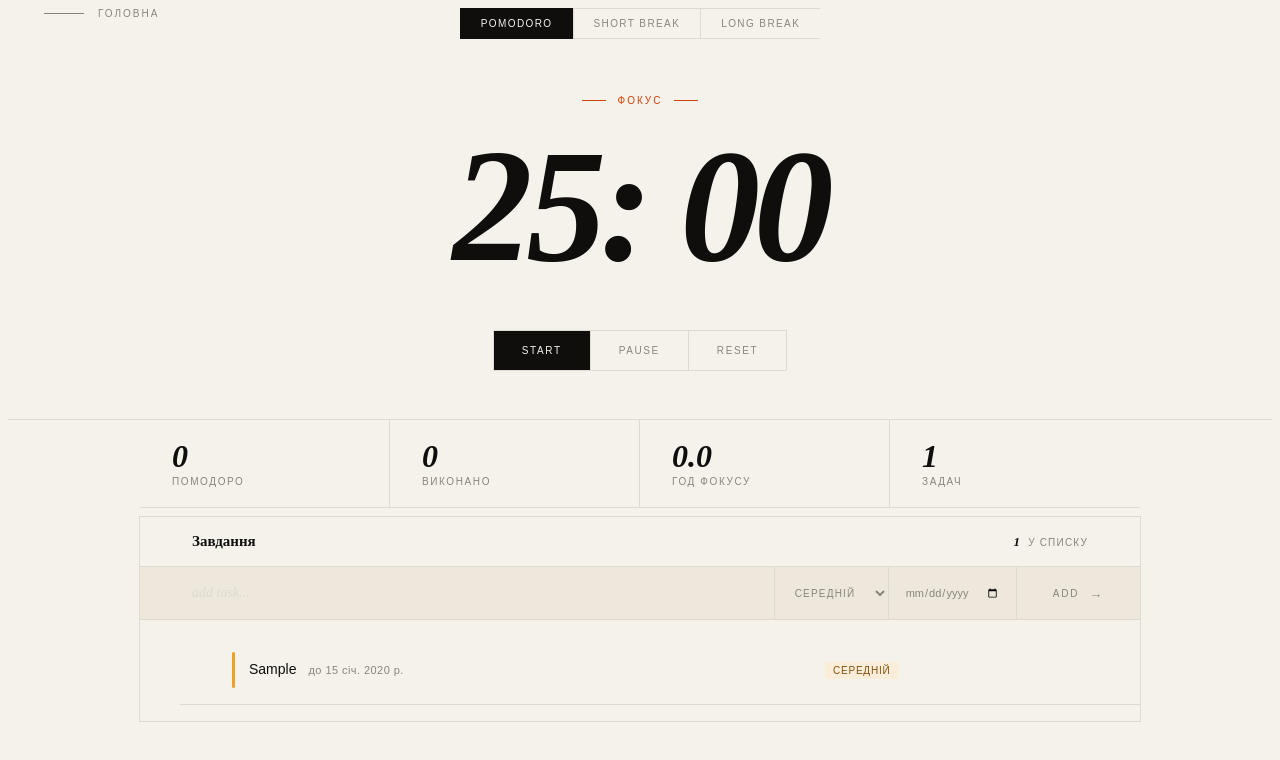
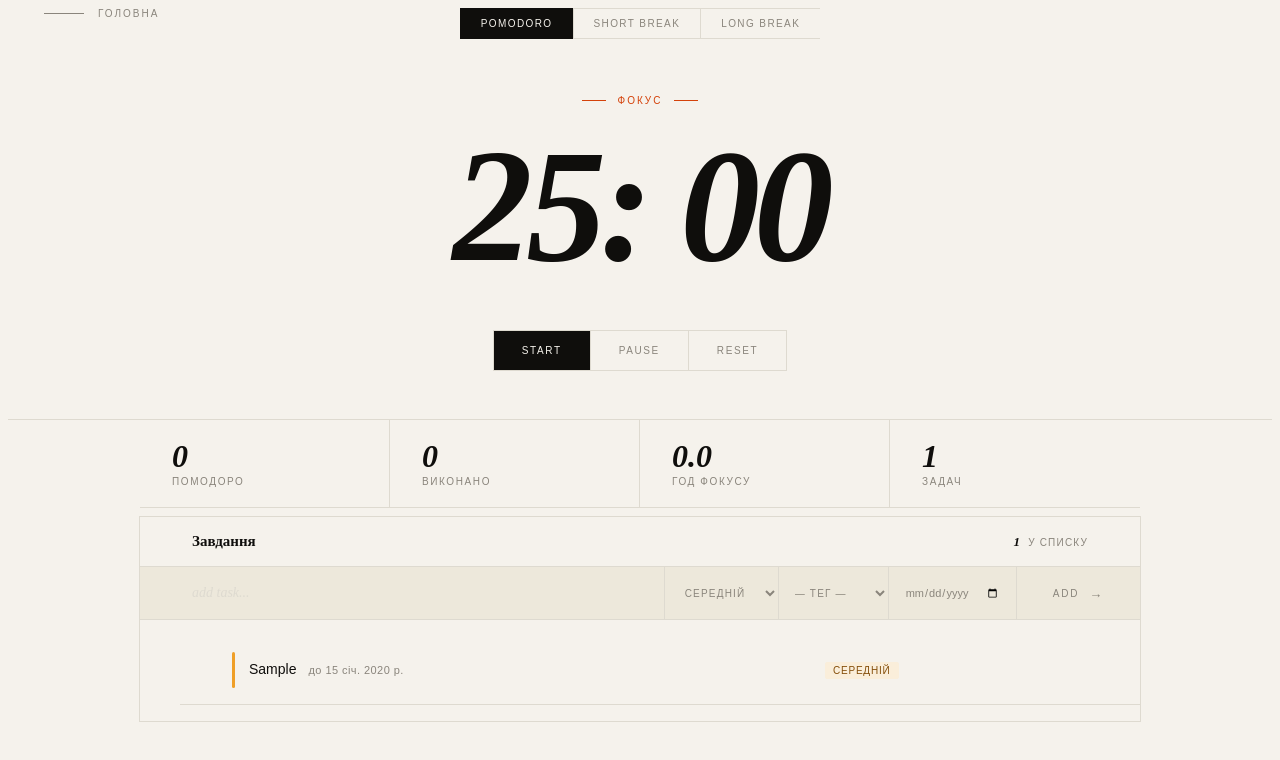
Before and after one commit to dawabodnar/focusflow, a React (Vite) app: page /app in a window 1280 px wide. Both pictures are taken after typing "Sample", "2020-01-15" into the empty fields and a click on the button "ADD". Shown: the top 760 px of the page. Built offline with nearby package versions, Linux system fonts and the light colour scheme; no server answers.

Commit message:
add tags to tasks

```diff
--- a/src/TodoList.css
+++ b/src/TodoList.css
@@ -197,3 +197,30 @@ border: 1px solid var(--border)
   outline: none;
   background: var(--warm);
 }
+.todo-tag {
+  font-size: 9px;
+  padding: 2px 8px;
+  border-radius: 2px;
+  letter-spacing: 0.1em;
+  text-transform: uppercase;
+  font-weight: 500;
+  flex-shrink: 0;
+}
+.todo-tag-work { background: #E6F1FB; color: #185FA5; }
+.todo-tag-study { background: #EAF3DE; color: #3B6D11; }
+.todo-tag-personal { background: #EEEDFE; color: #534AB7; }
+
+.todo-tag-select {
+  background: none;
+  border: none;
+  border-right: 1px solid var(--border);
+  padding: 0 12px;
+  font-family: 'Instrument Sans', sans-serif;
+  font-size: 10px;
+  font-weight: 500;
+  letter-spacing: 0.12em;
+  text-transform: uppercase;
+  color: var(--muted);
+  cursor: pointer;
+  outline: none;
+}
--- a/src/TodoList.jsx
+++ b/src/TodoList.jsx
@@ -7,25 +7,32 @@ const PRIORITY_LABELS = {
     low: "низький",
 };
 
+const TAG_LABELS = {
+    work: "Work",
+    study: "Study",
+    personal: "Personal",
+    none: "",
+};
+
 function TodoList({ credential, ActiveTasksId, setActiveTasksId, userId, onTasksChange }) {
     const [tasks, setTasks] = useState([]);
     const [inputValue, setInputValue] = useState("");
     const [priority, setPriority] = useState("medium");
     const [deadline, setDeadline] = useState("");
+    const [tag, setTag] = useState("none");
 
     const [editingTaskId, setEditingTaskId] = useState(null);
     const [editingText, setEditingText] = useState("");
     const [editingPriority, setEditingPriority] = useState("medium");
     const [editingDeadline, setEditingDeadline] = useState("");
+    const [editingTag, setEditingTag] = useState("none");
 
     const API_URL = "https://focusflow-1-xxwp.onrender.com/api/tasks";
 
-    // передаємо оновлення в батьківський компонент
     useEffect(() => {
         if (onTasksChange) onTasksChange(tasks);
     }, [tasks, onTasksChange]);
 
-    // завантаження задач
     useEffect(() => {
         const fetchTasks = async () => {
             if (!credential) {
@@ -58,7 +65,6 @@ function TodoList({ credential, ActiveTasksId, setActiveTasksId, userId, onTasks
         }
     }, [credential, userId]);
 
-    // збереження локально для незалогінених
     useEffect(() => {
         if (!credential) {
             localStorage.setItem("localTasks", JSON.stringify(tasks));
@@ -72,6 +78,7 @@ function TodoList({ credential, ActiveTasksId, setActiveTasksId, userId, onTasks
             text: inputValue.trim(),
             priority,
             deadline: deadline || null,
+            tag,
         };
 
         if (credential) {
@@ -98,6 +105,7 @@ function TodoList({ credential, ActiveTasksId, setActiveTasksId, userId, onTasks
         setInputValue("");
         setDeadline("");
         setPriority("medium");
+        setTag("none");
     };
 
     const removeTask = async (id) => {
@@ -145,6 +153,7 @@ function TodoList({ credential, ActiveTasksId, setActiveTasksId, userId, onTasks
         setEditingText(task.text);
         setEditingPriority(task.priority || "medium");
         setEditingDeadline(task.deadline ? task.deadline.split("T")[0] : "");
+        setEditingTag(task.tag || "none");
     };
 
     const saveEdit = async (task) => {
@@ -154,6 +163,7 @@ function TodoList({ credential, ActiveTasksId, setActiveTasksId, userId, onTasks
             text: editingText,
             priority: editingPriority,
             deadline: editingDeadline || null,
+            tag: editingTag,
         };
 
         if (credential) {
@@ -182,6 +192,7 @@ function TodoList({ credential, ActiveTasksId, setActiveTasksId, userId, onTasks
         setEditingText("");
         setEditingPriority("medium");
         setEditingDeadline("");
+        setEditingTag("none");
     };
 
     const formatDeadline = (date) => {
@@ -219,15 +230,23 @@ function TodoList({ credential, ActiveTasksId, setActiveTasksId, userId, onTasks
                     <option value="medium">Середній</option>
                     <option value="low">Низький</option>
                 </select>
+                <select
+                    className="todo-tag-select"
+                    value={tag}
+                    onChange={(e) => setTag(e.target.value)}
+                >
+                    <option value="none">— тег —</option>
+                    <option value="work">Work</option>
+                    <option value="study">Study</option>
+                    <option value="personal">Personal</option>
+                </select>
                 <input
                     type="date"
                     className="todo-deadline-input"
                     value={deadline}
                     onChange={(e) => setDeadline(e.target.value)}
                 />
-                <button className="todo-add-btn" onClick={addTask}>
-                    Add
-                </button>
+                <button className="todo-add-btn" onClick={addTask}>Add</button>
             </div>
 
             <div className="todo-scroll">
@@ -238,9 +257,7 @@ function TodoList({ credential, ActiveTasksId, setActiveTasksId, userId, onTasks
                             onClick={() => setActiveTasksId(task._id)}
                             className={`todo-item ${task._id === ActiveTasksId ? "active" : ""}`}
                         >
-                            <div
-                                className={`todo-priority-bar priority-${task.priority || "medium"}`}
-                            />
+                            <div className={`todo-priority-bar priority-${task.priority || "medium"}`} />
 
                             <div className="todo-content">
                                 {editingTaskId === task._id ? (
@@ -260,6 +277,16 @@ function TodoList({ credential, ActiveTasksId, setActiveTasksId, userId, onTasks
                                             <option value="medium">Середній</option>
                                             <option value="low">Низький</option>
                                         </select>
+                                        <select
+                                            value={editingTag}
+                                            onChange={(e) => setEditingTag(e.target.value)}
+                                            className="todo-edit-priority-select"
+                                        >
+                                            <option value="none">— тег —</option>
+                                            <option value="work">Work</option>
+                                            <option value="study">Study</option>
+                                            <option value="personal">Personal</option>
+                                        </select>
                                         <input
                                             type="date"
                                             value={editingDeadline}
@@ -267,23 +294,16 @@ function TodoList({ credential, ActiveTasksId, setActiveTasksId, userId, onTasks
                                             className="todo-edit-deadline-input"
                                         />
                                         <button
-                                            onClick={(e) => {
-                                                e.stopPropagation();
-                                                saveEdit(task);
-                                            }}
+                                            onClick={(e) => { e.stopPropagation(); saveEdit(task); }}
                                             className="todo-del"
                                         >
                                             Зберегти
                                         </button>
                                     </div>
                                 ) : (
-
                                     <span
                                         className={`todo-text ${task.completed ? "completed" : ""}`}
-                                        onClick={(e) => {
-                                            e.stopPropagation();
-                                            toggleCompleted(task);
-                                        }}
+                                        onClick={(e) => { e.stopPropagation(); toggleCompleted(task); }}
                                     >
                                         {task.text}
                                         {task.deadline && (
@@ -295,18 +315,19 @@ function TodoList({ credential, ActiveTasksId, setActiveTasksId, userId, onTasks
                                 )}
                             </div>
 
-                            <span
-                                className={`todo-priority-badge priority-badge-${task.priority || "medium"}`}
-                            >
+                            {task.tag && task.tag !== "none" && (
+                                <span className={`todo-tag todo-tag-${task.tag}`}>
+                                    {TAG_LABELS[task.tag]}
+                                </span>
+                            )}
+
+                            <span className={`todo-priority-badge priority-badge-${task.priority || "medium"}`}>
                                 {PRIORITY_LABELS[task.priority || "medium"]}
                             </span>
 
                             {editingTaskId !== task._id && (
                                 <button
-                                    onClick={(e) => {
-                                        e.stopPropagation();
-                                        startEdit(task);
-                                    }}
+                                    onClick={(e) => { e.stopPropagation(); startEdit(task); }}
                                     className="todo-del"
                                 >
                                     Редагувати
@@ -314,10 +335,7 @@ function TodoList({ credential, ActiveTasksId, setActiveTasksId, userId, onTasks
                             )}
 
                             <button
-                                onClick={(e) => {
-                                    e.stopPropagation();
-                                    removeTask(task._id);
-                                }}
+                                onClick={(e) => { e.stopPropagation(); removeTask(task._id); }}
                                 className="todo-del"
                             >
                                 Видалити
```
Also changed, not shown: 2 other files (tests, documents, lock files or other folders).
